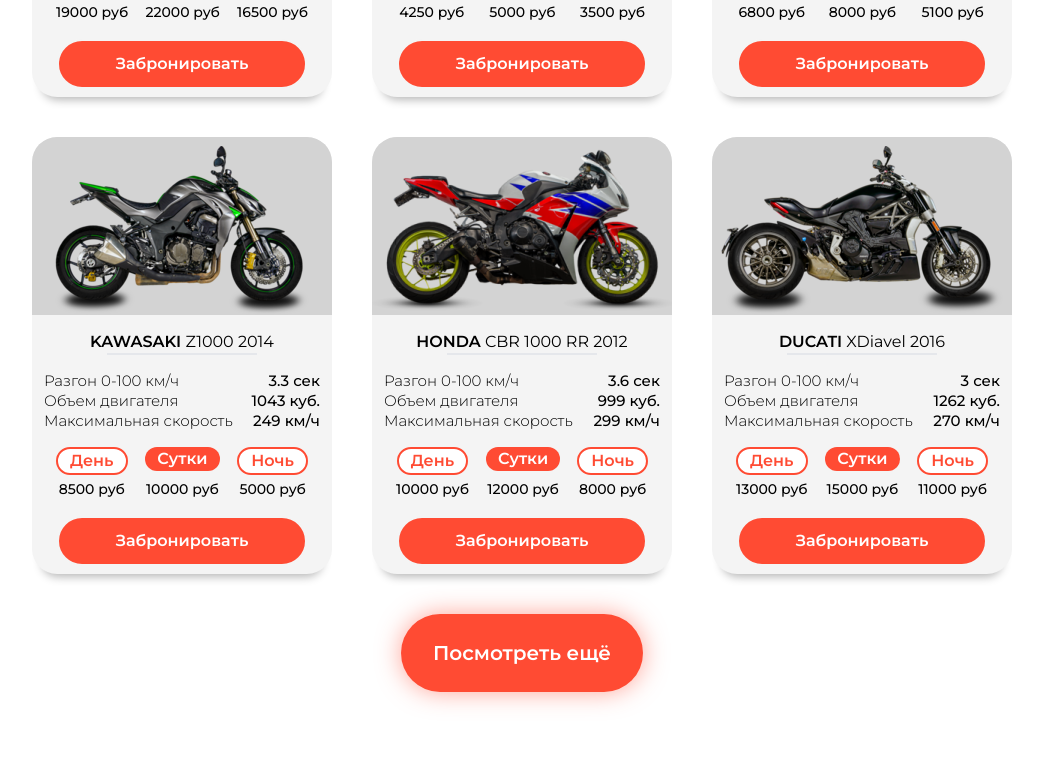
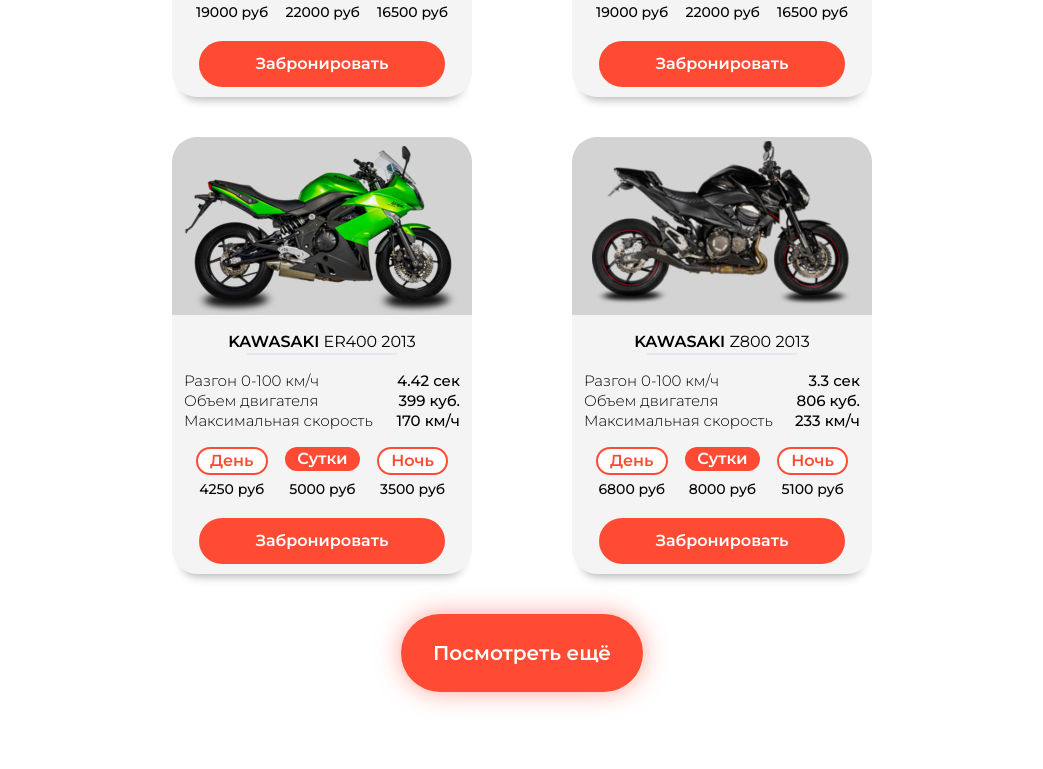
Before and after one commit to WonderSi/motodrive_app, a React (Vite) app: page / in a window 1280 px wide. Shown: the part 1972-2741 px from the top of the page, without its empty margins (118-1161 px from the left). Built offline with nearby package versions, Linux system fonts and the light colour scheme.

Commit message:
Creature Catalog 1.0.3

```diff
--- a/src/components/CardMoto.jsx
+++ b/src/components/CardMoto.jsx
@@ -7,7 +7,7 @@
     const restOfSentence = words.slice(1).join(" ");
 
     return (
-    <section className='w-[300px] h-[437px] bg-[#f4f4f4] rounded-[25px] m-5 shadow-[0px_12.5px_10px_-10px_rgba(0,0,0,0.3)]'>
+    <section className='w-[300px] h-[437px] bg-[#f4f4f4] rounded-[25px] m-5 mx-[50px] shadow-[0px_12.5px_10px_-10px_rgba(0,0,0,0.3)]'>
         <div className='w-full h-[178px] bg-[#D3D3D3] rounded-t-[25px] flex justify-center items-end'>
             <img src={img} alt="moto" />
         </div>
--- a/src/components/Catalog.jsx
+++ b/src/components/Catalog.jsx
@@ -12,8 +12,8 @@
       </h1>
     </div>
     <div className="flex flex-wrap justify-center mx-4">
-      {informationMoto.map((moto) => (
-        <div key={moto.id}>
+      {informationMoto.map((moto, index) => (
+        <div key={moto.id} className={`${index < 3 ? "xx:block" : "hidden"} ${index < 4 ? "md:block" : "hidden"} ${index < 6 ? "lg:block" : "hidden"} ${index >= 6 ? "xl:block" : "hidden"} `}>
           <CardMoto
           img={moto.img}
           name={moto.name}
--- a/tailwind.config.js
+++ b/tailwind.config.js
@@ -21,10 +21,11 @@
       },
     },
     screens: {
+      xx: "320px",
       xs: "480px",
       ss: "620px",
       sm: "768px",
-      md: "1060px",
+      md: "1024px",
       lg: "1200px",
       xl: "1700px",
     },
```
